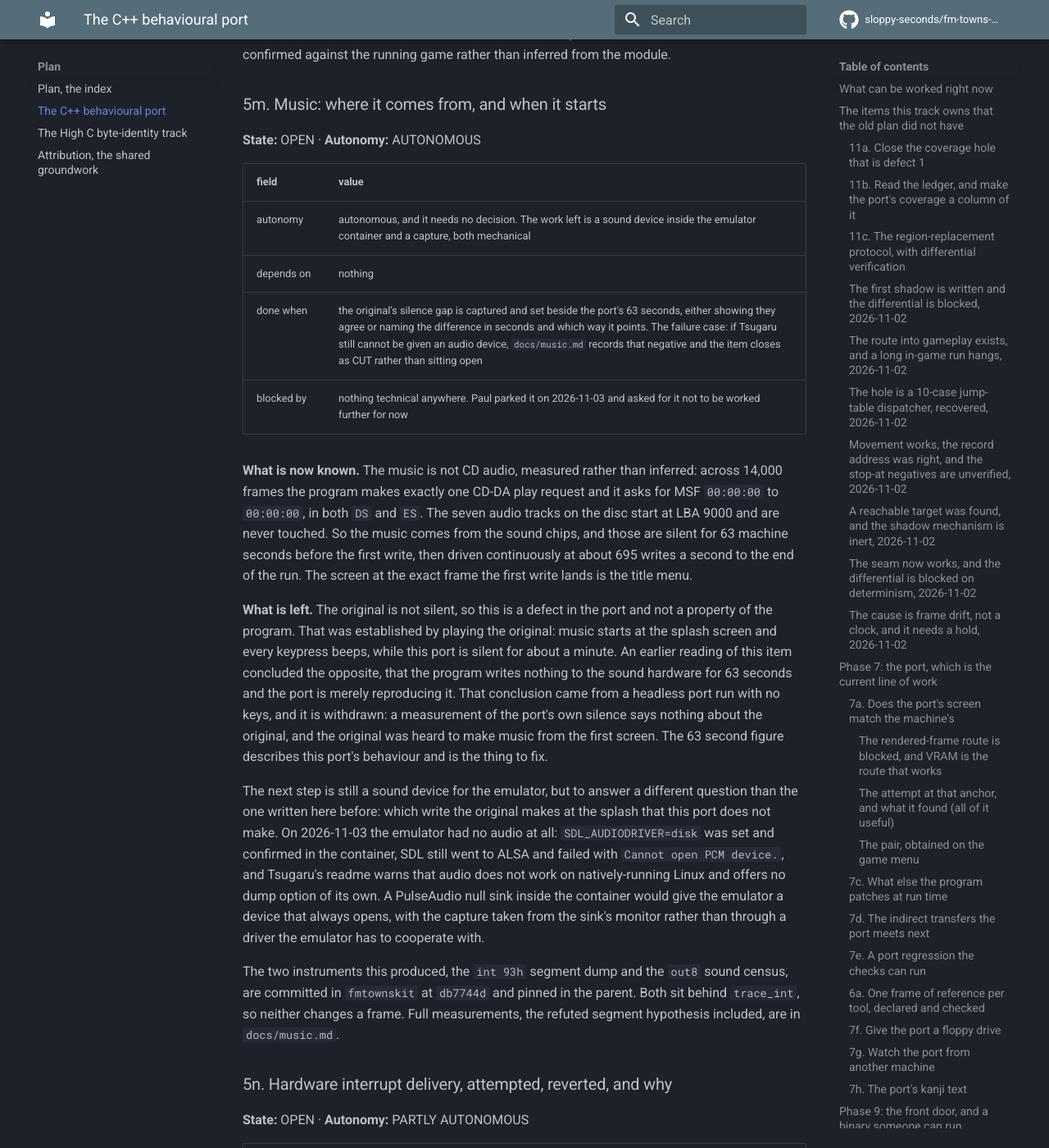
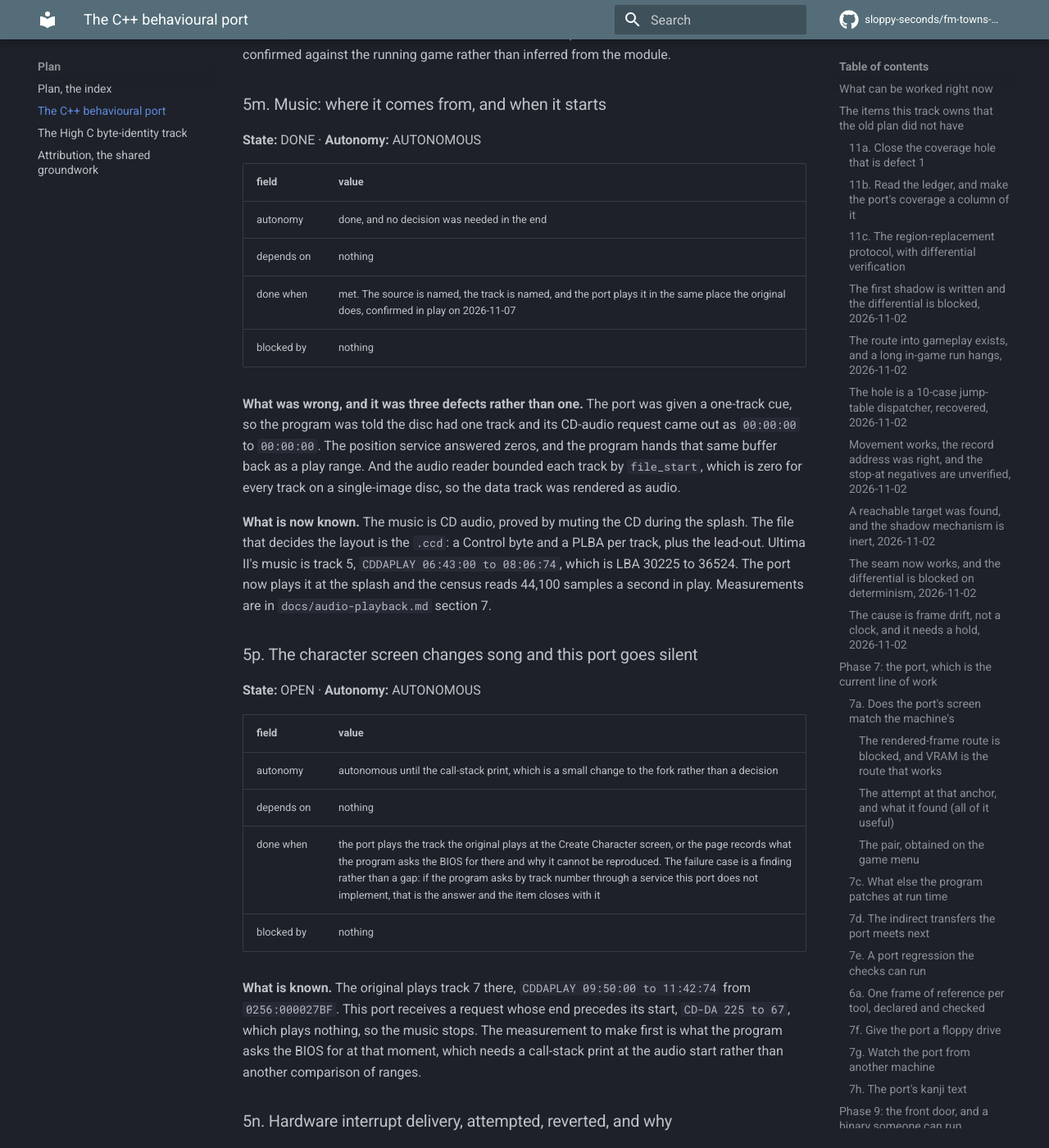
Before and after one commit to sloppy-seconds/fm-towns-ultima, an MkDocs documentation site: the page built from docs/plan-port.md, in a window 1280 px wide and 1400 px high, scrolled down 54498 px. Shown: the whole window at 82% size. Built offline with MkDocs 1.6.1 and Material for MkDocs 9.7.7, drawn with Linux system fonts in a browser that asks for light colours; comment, search, counter and statistics services are not loaded.

Commit message:
plan: 5m is done, and the character screen's song change is its own item
5m asked where the music comes from and when it starts. Both are answered: it is CD audio, proved by muting the CD during the splash,
and it is track 5 of this disc, measured from the fork's CD audio log at 06:43:00 to 08:06:74. The port plays it at the splash,
confirmed in play, so the item closes with the measurement that closed it.

5p is the difference that remains, and it is narrow: the original plays track 7 at the Create Character screen and this port receives
a request whose end precedes its start, so the music stops. The item says what to measure first, which is what the program asks the
BIOS for at that moment, and it is written so that finding a service this port does not implement closes it rather than reopening it.

```diff
--- a/docs/plan-port.md
+++ b/docs/plan-port.md
@@ -1729,38 +1729,40 @@ is how the phase-5 mechanics items would be confirmed against the running game r
 
 ### 5m. Music: where it comes from, and when it starts
 
+**State:** DONE · **Autonomy:** AUTONOMOUS
+
+| field | value |
+|---|---|
+| autonomy | done, and no decision was needed in the end |
+| depends on | nothing |
+| done when | met. The source is named, the track is named, and the port plays it in the same place the original does, confirmed in play on 2026-11-07 |
+| blocked by | nothing |
+
+**What was wrong, and it was three defects rather than one.** The port was given a one-track cue, so the program was told the disc
+had one track and its CD-audio request came out as `00:00:00` to `00:00:00`. The position service answered zeros, and the program
+hands that same buffer back as a play range. And the audio reader bounded each track by `file_start`, which is zero for every track
+on a single-image disc, so the data track was rendered as audio.
+
+**What is now known.** The music is CD audio, proved by muting the CD during the splash. The file that decides the layout is the
+`.ccd`: a Control byte and a PLBA per track, plus the lead-out. Ultima II's music is track 5, `CDDAPLAY 06:43:00 to 08:06:74`, which
+is LBA 30225 to 36524. The port now plays it at the splash and the census reads 44,100 samples a second in play. Measurements are in
+`docs/audio-playback.md` section 7.
+
+### 5p. The character screen changes song and this port goes silent
+
 **State:** OPEN · **Autonomy:** AUTONOMOUS
 
 | field | value |
 |---|---|
-| autonomy | autonomous, and it needs no decision. The work left is a sound device inside the emulator container and a capture, both mechanical |
+| autonomy | autonomous until the call-stack print, which is a small change to the fork rather than a decision |
 | depends on | nothing |
-| done when | the original's silence gap is captured and set beside the port's 63 seconds, either showing they agree or naming the difference in seconds and which way it points. The failure case: if Tsugaru still cannot be given an audio device, `docs/music.md` records that negative and the item closes as CUT rather than sitting open |
-| blocked by | nothing technical anywhere. Paul parked it on 2026-11-03 and asked for it not to be worked further for now |
-
-**What is now known.** The music is not CD audio, measured rather than inferred: across 14,000 frames the program
-makes exactly one CD-DA play request and it asks for MSF `00:00:00` to `00:00:00`, in both `DS` and `ES`. The seven
-audio tracks on the disc start at LBA 9000 and are never touched. So the music comes from the sound chips, and those
-are silent for 63 machine seconds before the first write, then driven continuously at about 695 writes a second to the
-end of the run. The screen at the exact frame the first write lands is the title menu.
-
-**What is left.** The original is not silent, so this is a defect in the port and not a property of the program. That was
-established by playing the original: music starts at the splash screen and every keypress beeps, while this port is silent for
-about a minute. An earlier reading of this item concluded the opposite, that the program writes nothing to the sound hardware for
-63 seconds and the port is merely reproducing it. That conclusion came from a headless port run with no keys, and it is
-withdrawn: a measurement of the port's own silence says nothing about the original, and the original was heard to make music
-from the first screen. The 63 second figure describes this port's behaviour and is the thing to fix.
-
-The next step is still a sound device for the emulator, but to answer a different question than the one written here before:
-which write the original makes at the splash that this port does not make. On 2026-11-03 the emulator had no audio at all:
-`SDL_AUDIODRIVER=disk` was set and confirmed in the container, SDL still went to ALSA and failed with `Cannot open PCM device.`,
-and Tsugaru's readme warns that audio does not work on natively-running Linux and offers no dump option of its own. A PulseAudio
-null sink inside the container would give the emulator a device that always opens, with the capture taken from the sink's monitor
-rather than through a driver the emulator has to cooperate with.
-
-The two instruments this produced, the `int 93h` segment dump and the `out8` sound census, are committed in
-`fmtownskit` at `db7744d` and pinned in the parent. Both sit behind `trace_int`, so neither changes a frame. Full
-measurements, the refuted segment hypothesis included, are in `docs/music.md`.
+| done when | the port plays the track the original plays at the Create Character screen, or the page records what the program asks the BIOS for there and why it cannot be reproduced. The failure case is a finding rather than a gap: if the program asks by track number through a service this port does not implement, that is the answer and the item closes with it |
+| blocked by | nothing |
+
+**What is known.** The original plays track 7 there, `CDDAPLAY 09:50:00 to 11:42:74` from `0256:000027BF`. This port receives a
+request whose end precedes its start, `CD-DA 225 to 67`, which plays nothing, so the music stops. The measurement to make first is
+what the program asks the BIOS for at that moment, which needs a call-stack print at the audio start rather than another comparison
+of ranges.
 
 ### 5n. Hardware interrupt delivery, attempted, reverted, and why
 
```
